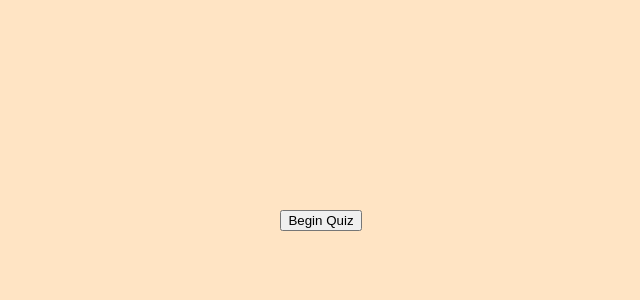
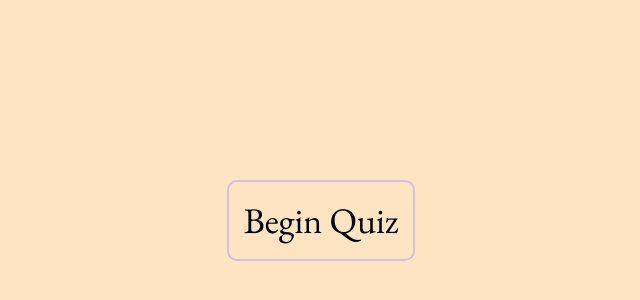
Before and after one commit to hm-factor/tandem-quiz-app, a React (Create React App) app: page / in a window 1280 px wide. Shown: the part 180-480 px from the top of the page, without its empty margins (319-959 px from the left). Built offline with nearby package versions, Linux system fonts and the light colour scheme.

Commit message:
styled begin and next buttons

```diff
--- a/src/App.css
+++ b/src/App.css
@@ -1,14 +1,32 @@
+@import url("https://fonts.googleapis.com/css2?family=EB+Garamond");
+
 .App {
   height: 100vh;
   display: flex;
   flex-direction: column;
   justify-content: center;
   align-items: center;
+  font-family: 'EB Garamond';
+}
+
+.begin {
+  transition: linear 0.2s;
+  background: transparent;
+  border: 2px solid thistle;
+  border-radius: 10px;
+  font-size: 36px;
+  padding: 15px;
+  font-family: 'EB Garamond'
+}
+.begin:hover {
+  transition: linear 0.2s;
+  background: thistle;
 }
 
 .question-item {
   display: flex;
   justify-self: center;
+  font-family: 'EB Garamond'
 }
 
 .answers-grid {
@@ -16,7 +34,7 @@
   flex-direction: column;
 }
 
-.answer-item {
+.answer-item, .next-button {
   transition: linear 0.2s;
   background-color: transparent;
   border-radius: 10px;
@@ -24,21 +42,23 @@
   padding: 5px 10px;
   font-size: 16px;
   outline: none;
+  font-family: 'EB Garamond'
+}
+.answer-item:hover, .next-button:hover {
+  transition: linear 0.2s;
+  background-color: thistle;
 }
 
-.answer-item:hover {
-  transition: linear 0.2s;
-  background-color: thistle;
+.next-button {
+  border: 1px solid thistle;
 }
 
 .neutral {
   border: 1px solid thistle;
 }
-
 .correct {
   border: 1px solid green;
 }
-
 .incorrect {
   border: 1px solid red;
 }
@@ -46,7 +66,6 @@
 .on {
   display: block;
 }
-
 .off {
   display: none;
 }
--- a/src/App.js
+++ b/src/App.js
@@ -74,8 +74,8 @@ function App() {
         <h1 className="question-item">{currData.question}</h1>
         <div className="answers-grid">
           {answerItems}
+          <button className={`next-button ${style ? 'on' : 'off'}`} onClick={handleAnswer}>Next Question</button>
         </div>
-        <button className={`next-button ${style ? 'on' : 'off'}`} onClick={handleAnswer}>Next Question</button>
       </div>
     );
   } else if (end) {
```
